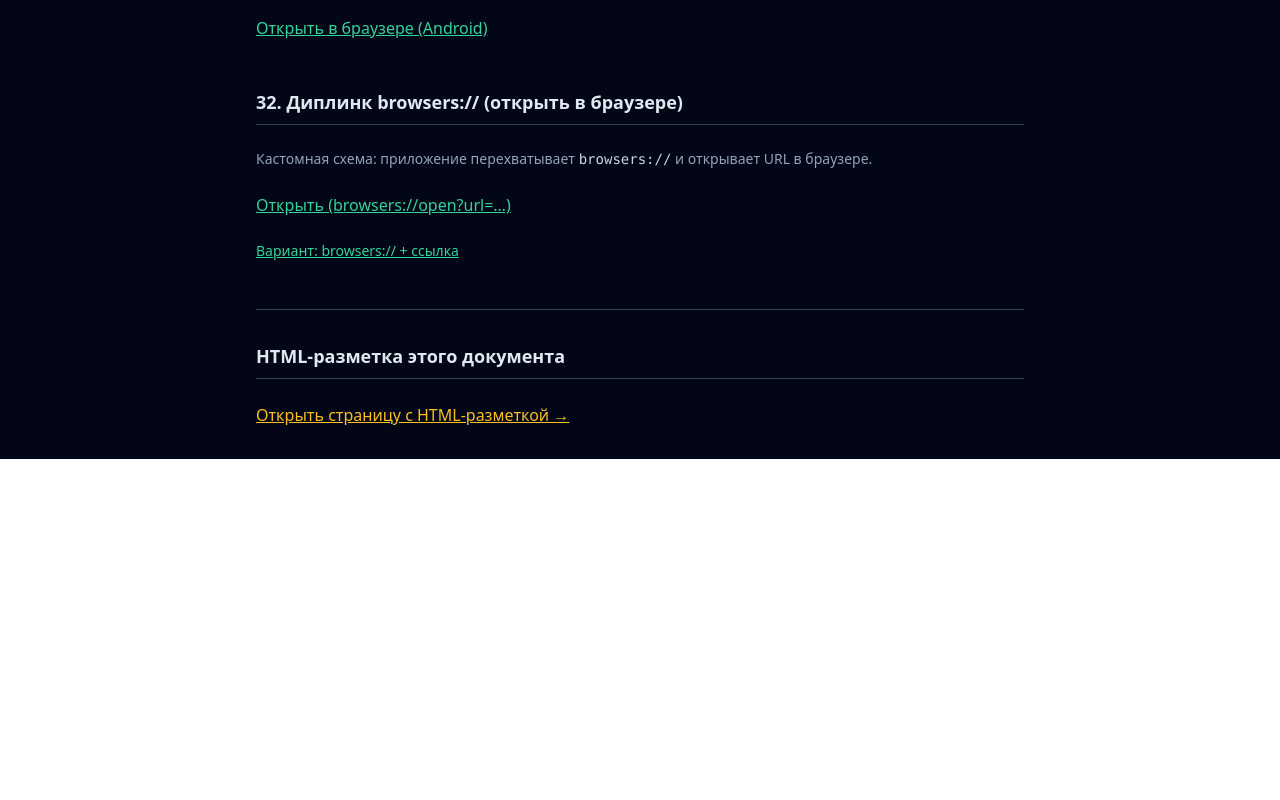
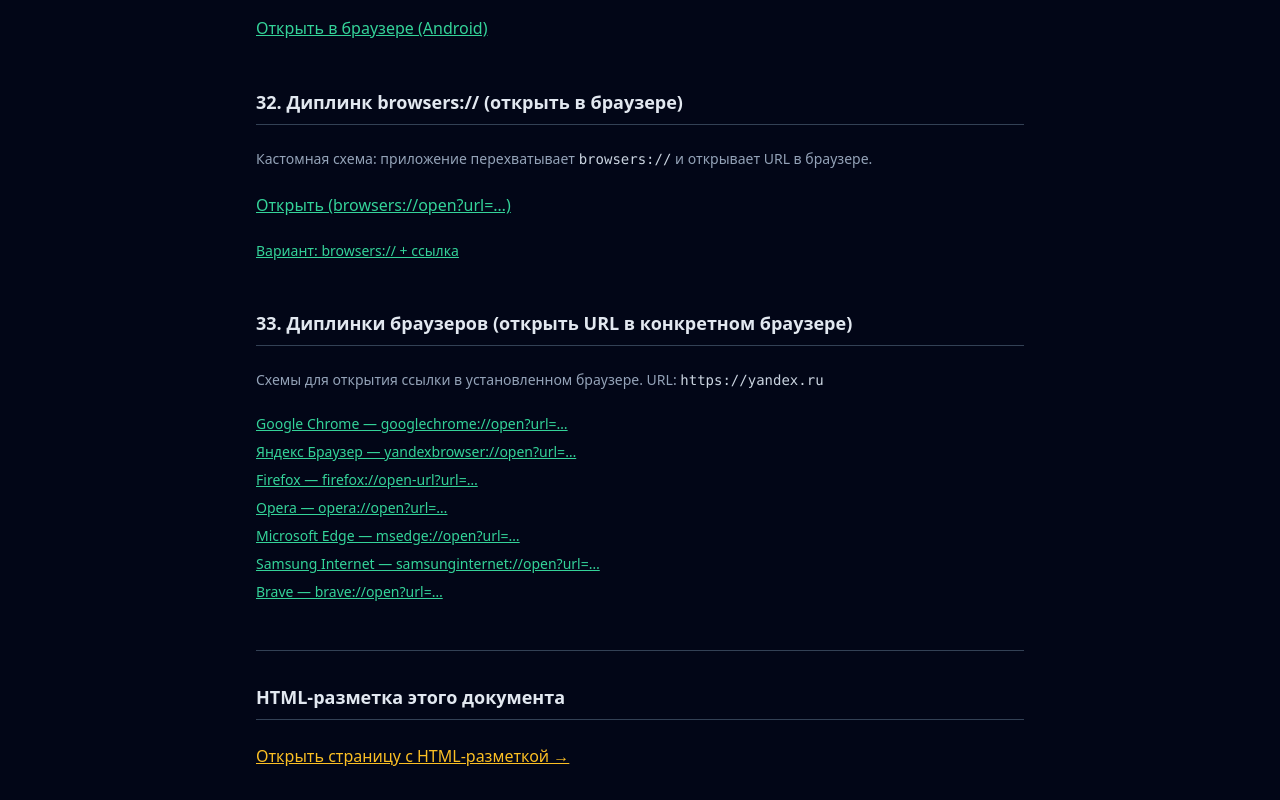
Before and after one commit to 0IceMeat0/TestLinksForMobileApp, a Next.js app: page / in a window 1280 px wide. Shown: the part 3519-4319 px from the top of the page. Before the commit the page ends 3978 px from the top, so only its background shows below. Built offline with nearby package versions, Linux system fonts and the light colour scheme.

Commit message:
release 4

```diff
--- a/src/app/page.tsx
+++ b/src/app/page.tsx
@@ -3,6 +3,9 @@
 import Link from "next/link";
 
 const PDF_URL = "https://www.sberbank.com/sberprime/static/pdf/30day_dec_prime.pdf";
+
+// URL для диплинков браузеров (можно подставить любой)
+const BROWSER_DEEP_LINK_URL = "https://yandex.ru";
 
 export default function Home() {
   return (
@@ -364,6 +367,52 @@
           </a>
         </section>
 
+        <section className="space-y-6">
+          <h2 className="text-lg font-semibold text-slate-200 border-b border-slate-700 pb-2">
+            33. Диплинки браузеров (открыть URL в конкретном браузере)
+          </h2>
+          <p className="text-slate-400 text-sm">
+            Схемы для открытия ссылки в установленном браузере. URL: <code className="text-slate-300">{BROWSER_DEEP_LINK_URL}</code>
+          </p>
+          <ul className="space-y-2 text-sm">
+            <li>
+              <a href={`googlechrome://open?url=${encodeURIComponent(BROWSER_DEEP_LINK_URL)}`} className="text-emerald-400 hover:text-emerald-300 underline">
+                Google Chrome — googlechrome://open?url=…
+              </a>
+            </li>
+            <li>
+              <a href={`yandexbrowser://open?url=${encodeURIComponent(BROWSER_DEEP_LINK_URL)}`} className="text-emerald-400 hover:text-emerald-300 underline">
+                Яндекс Браузер — yandexbrowser://open?url=…
+              </a>
+            </li>
+            <li>
+              <a href={`firefox://open-url?url=${encodeURIComponent(BROWSER_DEEP_LINK_URL)}`} className="text-emerald-400 hover:text-emerald-300 underline">
+                Firefox — firefox://open-url?url=…
+              </a>
+            </li>
+            <li>
+              <a href={`opera://open?url=${encodeURIComponent(BROWSER_DEEP_LINK_URL)}`} className="text-emerald-400 hover:text-emerald-300 underline">
+                Opera — opera://open?url=…
+              </a>
+            </li>
+            <li>
+              <a href={`msedge://open?url=${encodeURIComponent(BROWSER_DEEP_LINK_URL)}`} className="text-emerald-400 hover:text-emerald-300 underline">
+                Microsoft Edge — msedge://open?url=…
+              </a>
+            </li>
+            <li>
+              <a href={`samsunginternet://open?url=${encodeURIComponent(BROWSER_DEEP_LINK_URL)}`} className="text-emerald-400 hover:text-emerald-300 underline">
+                Samsung Internet — samsunginternet://open?url=…
+              </a>
+            </li>
+            <li>
+              <a href={`brave://open?url=${encodeURIComponent(BROWSER_DEEP_LINK_URL)}`} className="text-emerald-400 hover:text-emerald-300 underline">
+                Brave — brave://open?url=…
+              </a>
+            </li>
+          </ul>
+        </section>
+
         <section className="space-y-6 pt-8 border-t border-slate-700">
           <h2 className="text-lg font-semibold text-slate-200 border-b border-slate-700 pb-2">
             HTML-разметка этого документа
```
